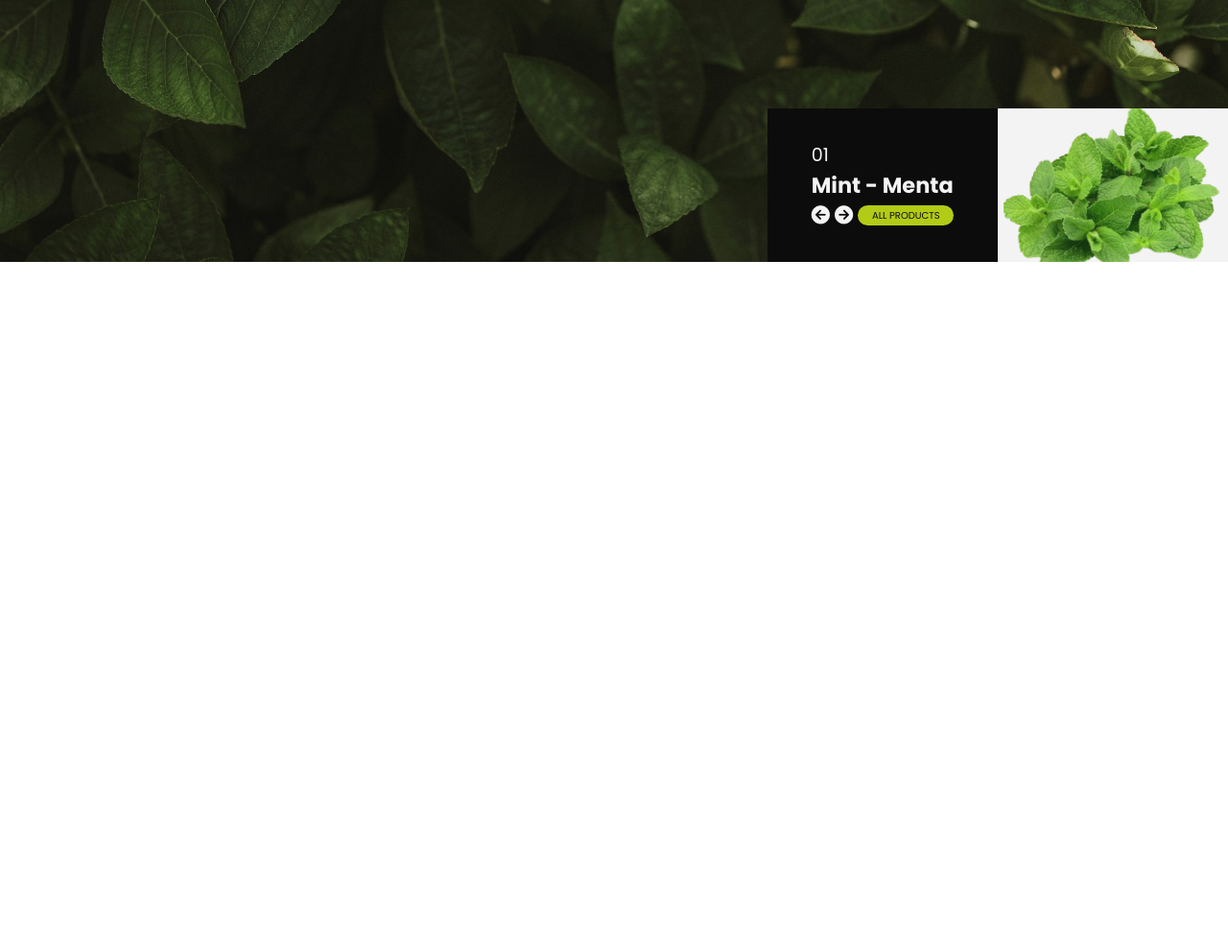
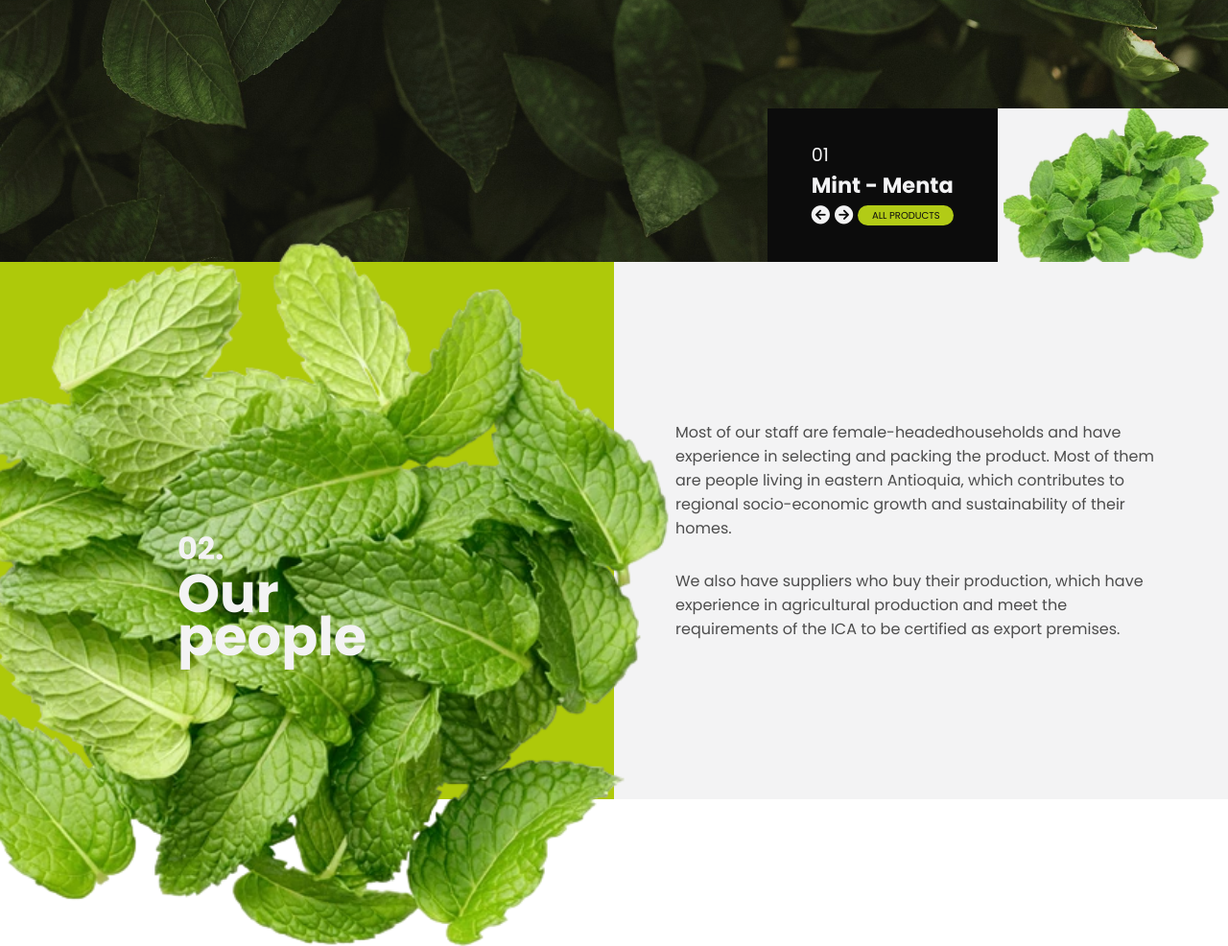
Before and after one commit to jose32coder/agrofresh, a website built with Vite: page index.html in a window 1280 px wide. Shown: the part 527-1513 px from the top of the page at 96% size. Before the commit the page ends 800 px from the top, so only its background shows below. Built offline with nearby package versions, Linux system fonts and the light colour scheme.

Commit message:
segunda section

```diff
--- a/index.html
+++ b/index.html
@@ -37,6 +37,8 @@
         </div>
       </nav>
     </header>
+
+
 
     <section class="home" id="home">
       <div class="leftDiv">
@@ -90,6 +92,41 @@
       <span>scroll</span>
     </section>
 
+
+    <section class="ourPeople" id="ourPeople">
+
+      <div class="ourPeople__leftDiv">
+
+        <div class="text">
+
+          <h2>02.</h2>
+          <h1>Our people</h1>
+
+        </div>
+
+        <div class="img">
+
+          <img src="./public/img/menta.png" alt="">
+
+        </div>
+
+      </div>
+
+      <div class="ourPeople__rightDiv">
+
+        <div>
+
+          <p>Most of our staff are female-headedhouseholds and have experience in selecting and packing the product. Most of them are people living in eastern Antioquia, which contributes to regional socio-economic growth and sustainability of their homes.</p>
+          <p>We also have suppliers who buy their production, which have experience in agricultural production and meet the requirements of the ICA to be certified as export premises.</p>
+
+        </div>
+
+      </div>
+
+    </section>
+
+
+
     <script type="module" src="/main.js"></script>
 
   </body>
--- a/style.css
+++ b/style.css
@@ -203,10 +203,85 @@ body{
 
 
 
+/* =============== SECTION OUR PEOPLE ================ */
+
+section.ourPeople{
+  display: flex;
+  height: 70vh;
+  width: 100%;
+}
+
+section.ourPeople .ourPeople__leftDiv{
+  width: 50%;
+  background-color: #aec90a;
+  position: relative;
+  color: #f3f3f4;
+  display: flex;
+  align-items: center;
+  justify-content: center;
+
+}
+
+section.ourPeople .ourPeople__leftDiv div.text {
+  position: absolute;
+  left: 185px;
+  top: 275px;
+  width: 220px;
+  z-index: 2;
+}
+
+section.ourPeople .ourPeople__leftDiv div.img{
+  position: absolute;
+  right: -130px;
+  top: -90px;
+  z-index: 1;
+  }
+
+
+  section.ourPeople .ourPeople__leftDiv div.img img{
+  width: 920px;
+  height: 920px;
+  z-index: 1;
+  object-fit: contain;
+  }
+
+section.ourPeople .ourPeople__leftDiv div h2{
+  font-size: 2rem;
+}
+
+section.ourPeople .ourPeople__leftDiv div h1 {
+  font-size: 3.5rem;
+  line-height: 45px;
+}
 
 
 
 
+
+
+section.ourPeople .ourPeople__rightDiv{
+  width: 50%;
+  background-color: #f3f3f4;
+  position: relative;
+  display: flex;
+  align-items: center;
+  justify-content: center;
+
+}
+
+section.ourPeople .ourPeople__rightDiv div{
+  display: flex;
+  align-items: center;
+  flex-direction: column;
+  justify-content: space-between;
+  gap: 30px;
+  width: 80%;
+  color: #4d4d4d;
+}
+
+section.ourPeople .ourPeople__rightDiv div p{
+  z-index: 3;
+}
 
 
 
```
Also changed, not shown: public/img/menta.png (added).
